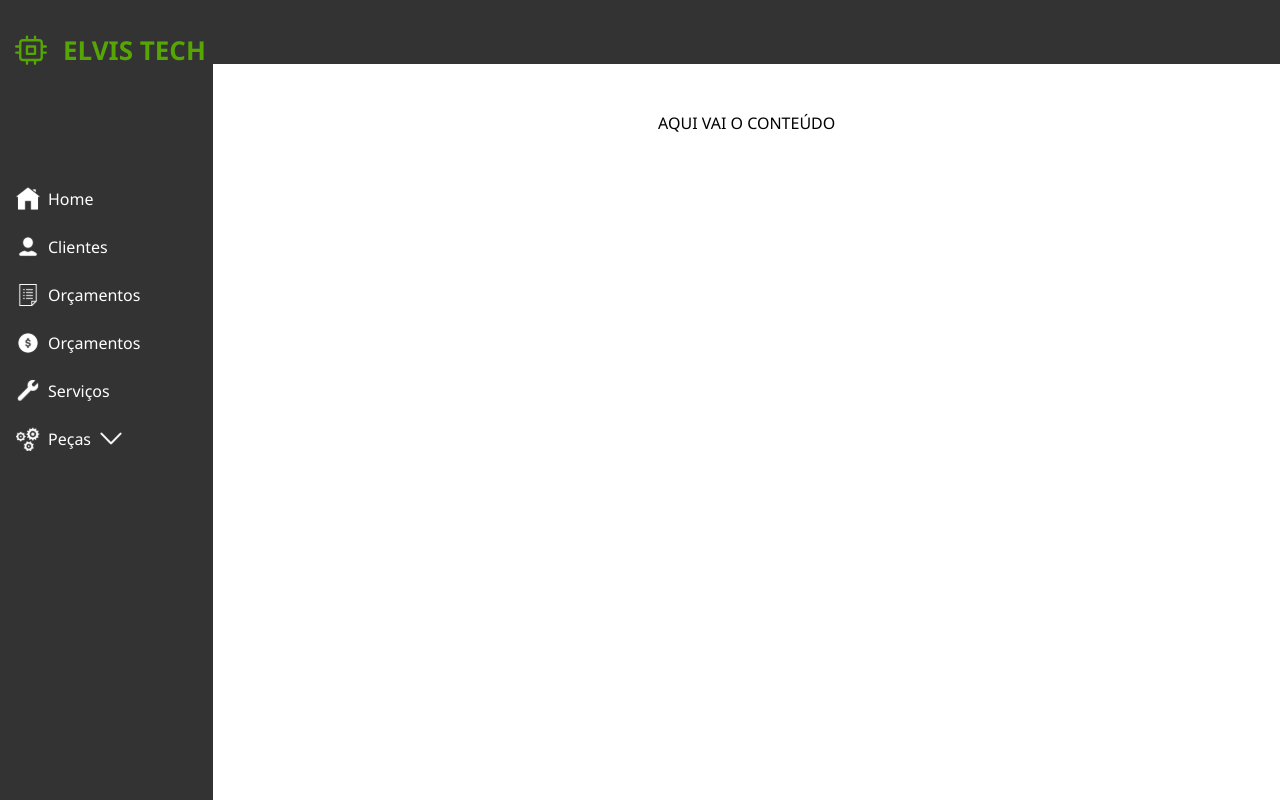
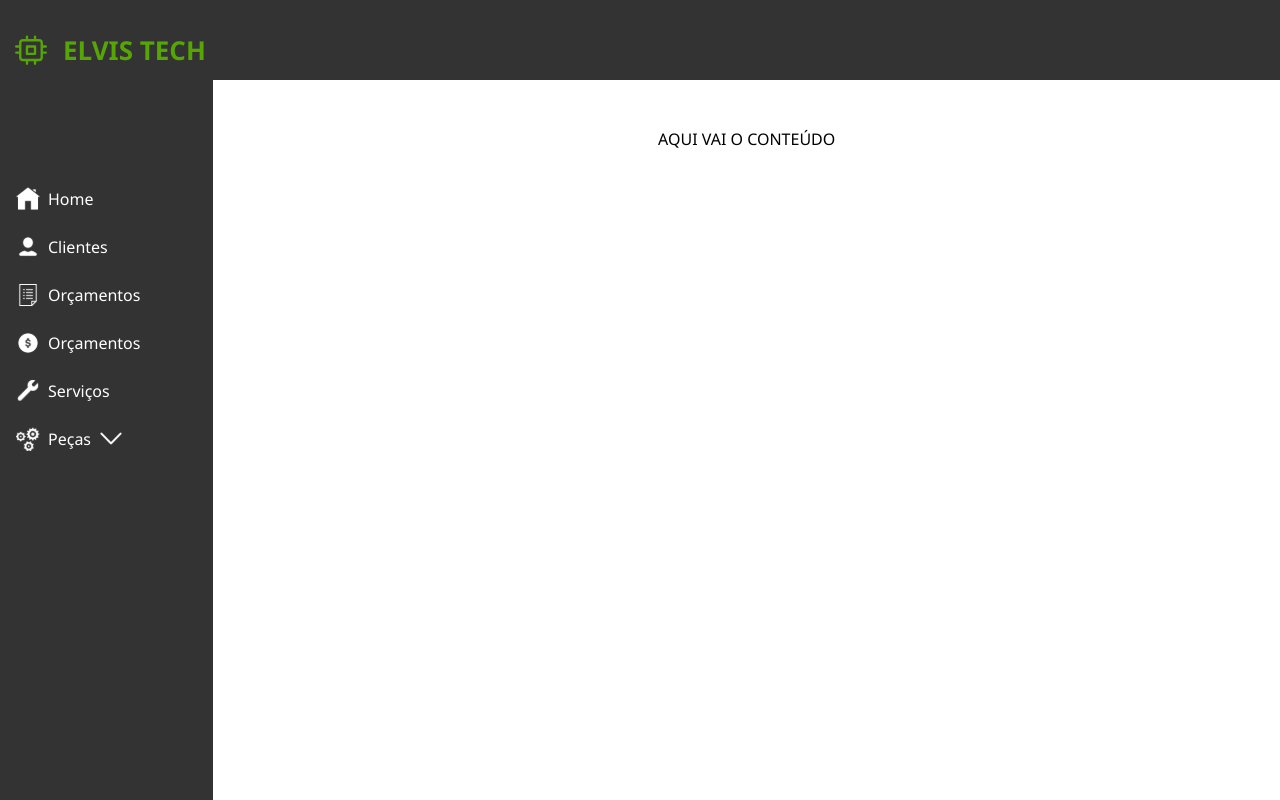
Before and after one commit to 2info2-Grupo-3/FrontManutencao, a Vue app: page / in a window 1280 px wide. Built offline with nearby package versions, Linux system fonts and the light colour scheme.

Commit message:
Fix: increasing height of header

```diff
--- a/src/components/Header/HeaderComp.vue
+++ b/src/components/Header/HeaderComp.vue
@@ -12,6 +12,7 @@
 header{
     background-color: #333333;
     width: 100%;
+    height: 5rem;
     padding: 2rem;
     display: flex;
     justify-content: center;
```
